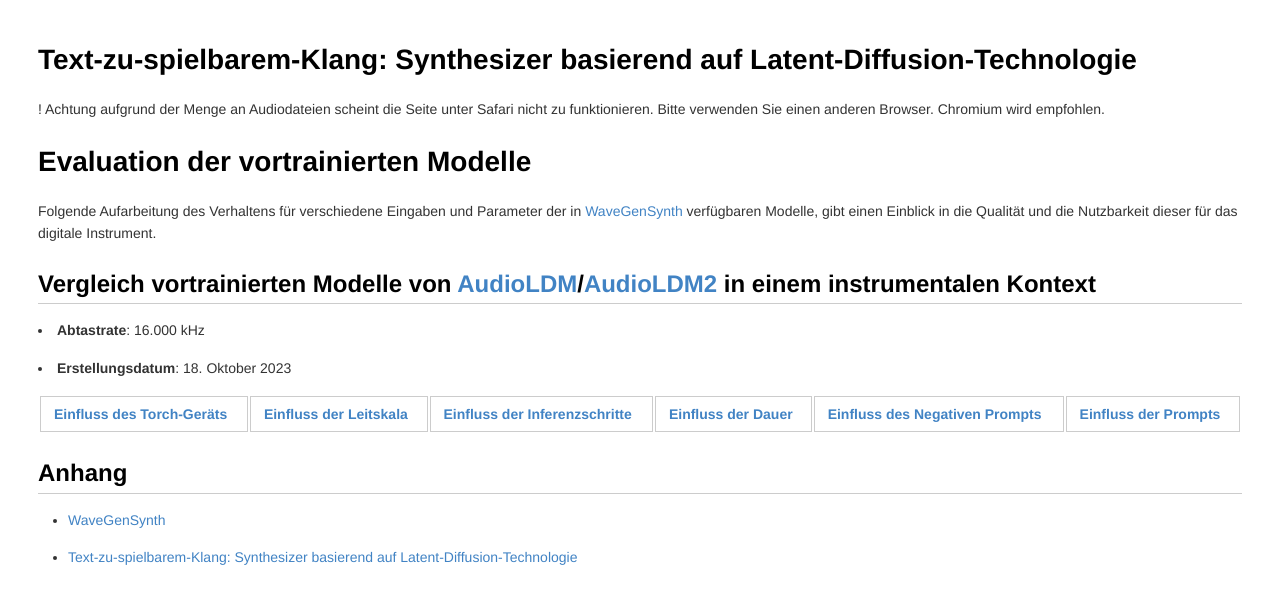
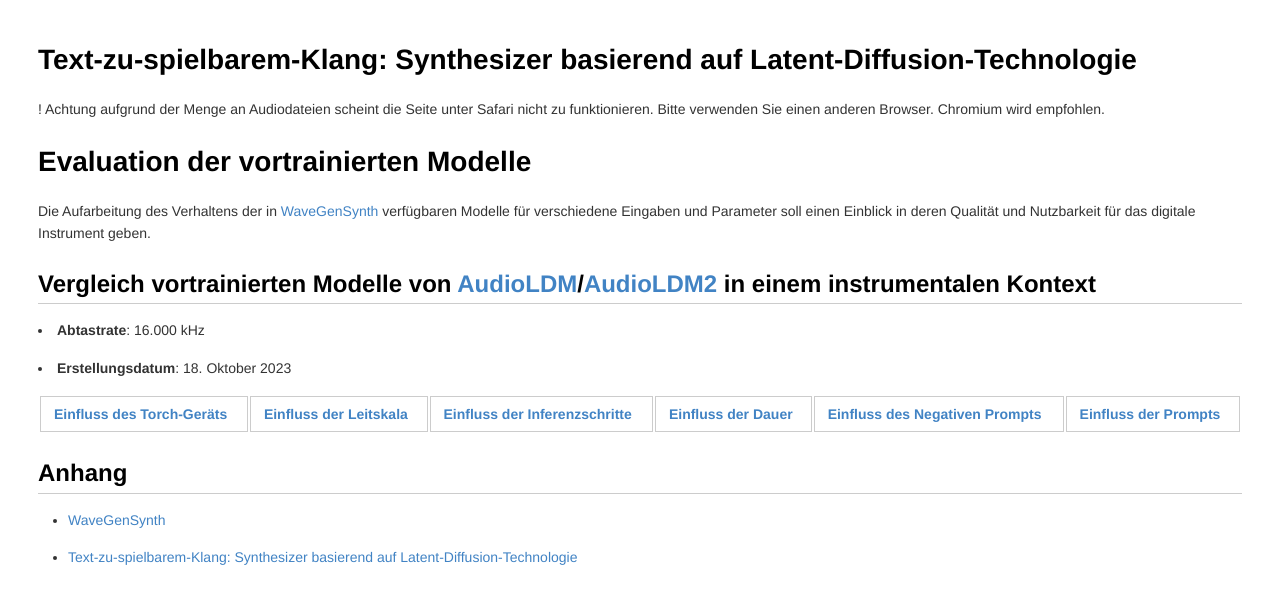
Before and after one commit to suckrowPierre/TtPS.github.io, a plain HTML site: page index.html in a window 1280 px wide. Drawn offline with Linux system fonts and the light colour scheme.

Commit message:
refactor: sentence

```diff
--- a/index.html
+++ b/index.html
@@ -26,7 +26,7 @@
 
 <h1>Evaluation der vortrainierten Modelle</h1>
 
-<p> Folgende Aufarbeitung des Verhaltens für verschiedene Eingaben und Parameter der in <a href="https://github.com/suckrowPierre/WaveGenSynth/tree/thesis">WaveGenSynth</a> verfügbaren Modelle, gibt einen Einblick in die Qualität und die Nutzbarkeit dieser für das digitale Instrument.</p>
+<p> Die Aufarbeitung des Verhaltens der in  <a href="https://github.com/suckrowPierre/WaveGenSynth/tree/thesis">WaveGenSynth</a> verfügbaren Modelle für verschiedene Eingaben und Parameter soll einen Einblick in deren Qualität und Nutzbarkeit für das digitale Instrument geben.</p>
 <h2 width=100%>Vergleich vortrainierten Modelle von <a href="https://audioldm.github.io/" rel="noreferrer noopener"
                                                        target="_blank">AudioLDM</a>/<a
         href="https://audioldm.github.io/audioldm2/" rel="noreferrer noopener" target="_blank">AudioLDM2</a> in einem
```
